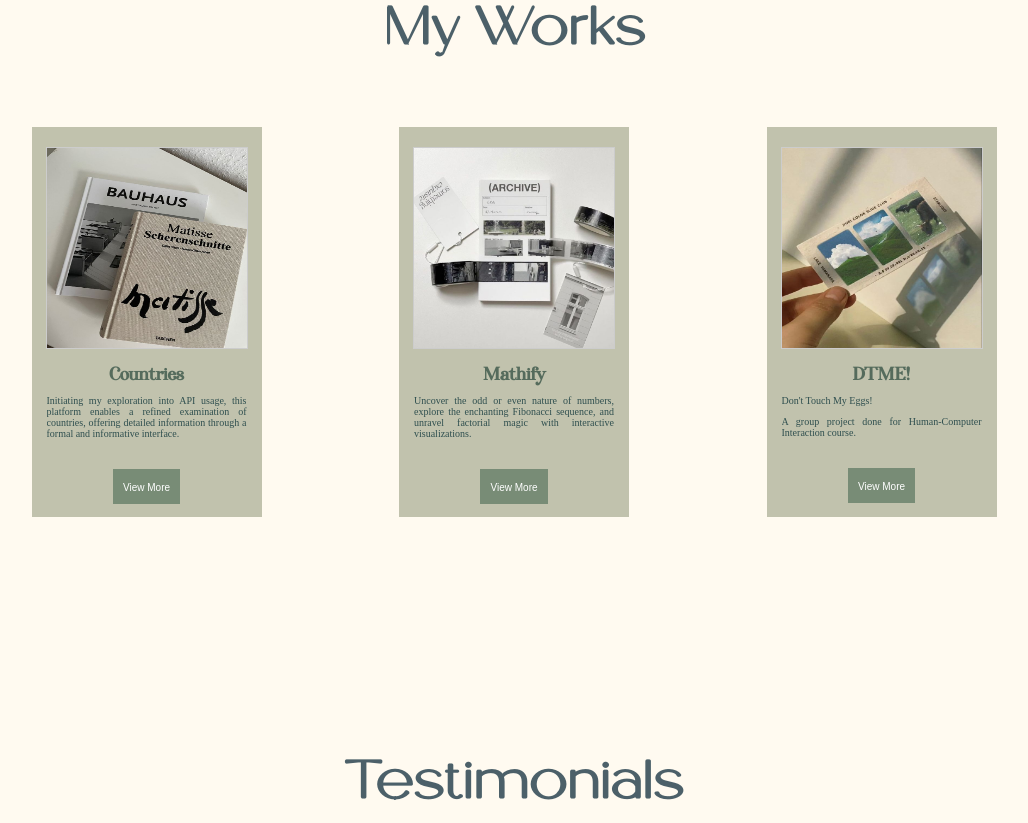
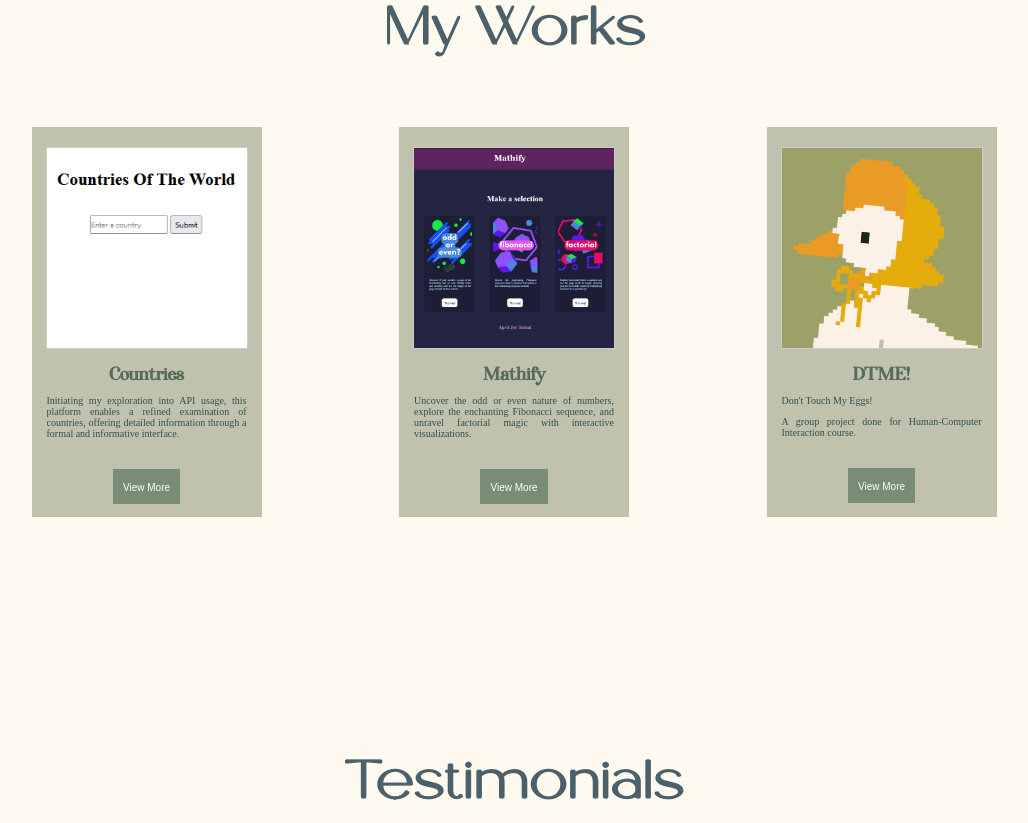
Before and after one commit to PUP-BSIT/final-exercise-ternalapriljoy, a plain HTML site: page index.html in a window 1280 px wide. Shown: the part 1417-2240 px from the top of the page, without its empty margins (126-1154 px from the left). Drawn offline with nearby package versions, Linux system fonts and the light colour scheme; files whose address does not match are found by name.

Commit message:
update images.

```diff
--- a/index.html
+++ b/index.html
@@ -79,9 +79,8 @@
           <img src="images/music.jpg" />
           <div class="caption">
             <p>
-              It's just fascinating how music can
-              be just there every time. When sad, there's a song for it.
-              When happy, there's also one. It can
+              It's just fascinating how music can be just there every time. When
+              sad, there's a song for it. When happy, there's also one. It can
               even give you the nostalgia. Like listening to music you once
               shared with precious people.
             </p>
@@ -104,7 +103,7 @@
       <h2>My Works</h2>
       <div class="work-container">
         <div class="work-item">
-          <img src="images/work1.jpg" />
+          <img src="images/work1.png" />
           <h3>Countries</h3>
           <p>
             Initiating my exploration into API usage, this platform enables a
@@ -114,7 +113,7 @@
           <button><a href="countries.html">View More</a></button>
         </div>
         <div class="work-item">
-          <img src="images/work2.jpg" />
+          <img src="images/work2.png" />
           <h3>Mathify</h3>
           <p>
             Uncover the odd or even nature of numbers, explore the enchanting
@@ -124,7 +123,7 @@
           <button><a href="work2/homepage.html">View More</a></button>
         </div>
         <div class="work-item">
-          <img src="images/work3.jpg" />
+          <img src="images/work3.png" />
           <h3>DTME!</h3>
           <p>Don't Touch My Eggs!</p>
           <p>A group project done for Human-Computer Interaction course.</p>
@@ -256,8 +255,8 @@
         <div class="letter-content">
           <p>
             To go to college where I find myself today, was because of all the
-            people I love who believed in me. To be where I am 5 years from
-            now, I hope it will be because I, too, believed in myself.
+            people I love who believed in me. To be where I am 5 years from now,
+            I hope it will be because I, too, believed in myself.
           </p>
           <p>
             The mere thought of the future, 5 years down the line... wow. Just
@@ -270,7 +269,7 @@
             journey was indeed worth it.
           </p>
           <p>
-            Before college, I was a student under the pressure to excel
+            Before college, I was a student under pressure to excel
             academically, yet I always took things easy, confident that I could
             learn anything if I wanted to. However, college made me question all
             the achievements I had accumulated over the years. There are things
```
Also changed, not shown: images/work1.jpg (deleted), images/work1.png (added), images/work2.jpg (deleted), images/work2.png (added), images/work3.jpg (deleted), images/work3.png (added).
